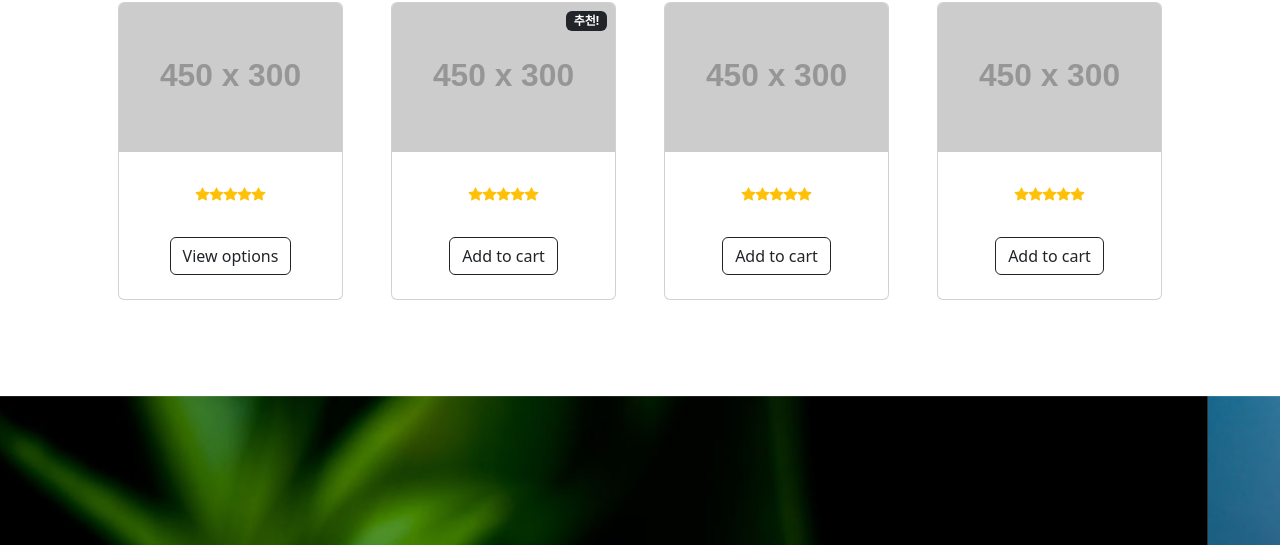
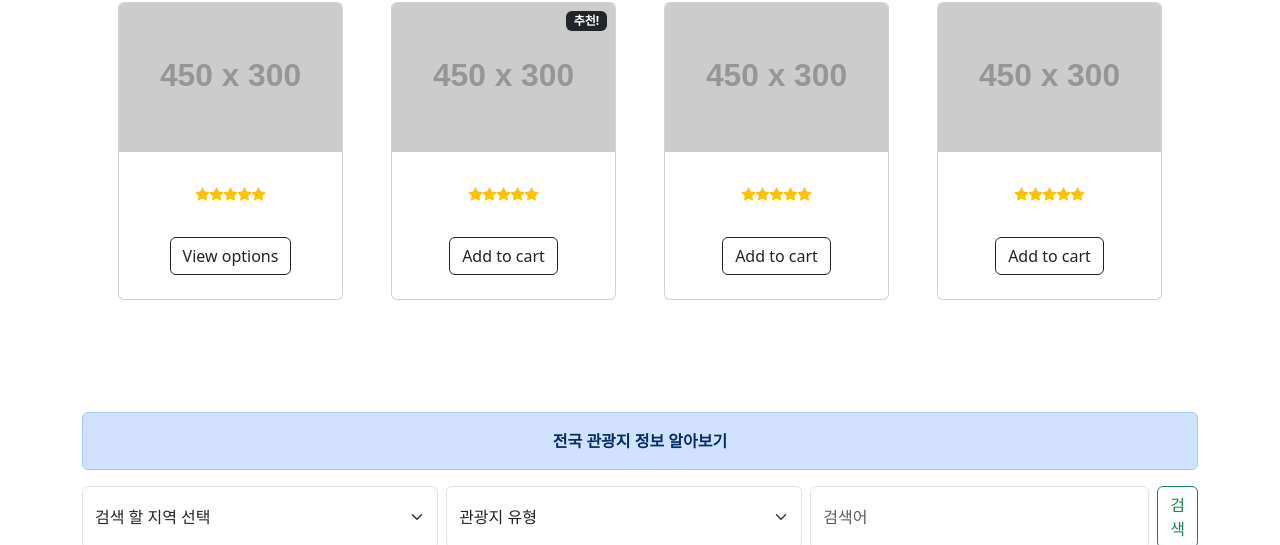
Before and after one commit to synodical/enjoytrip-front, a plain HTML site: page index.html in a window 1280 px wide. Shown: the part 255-800 px from the top of the page. Drawn offline with nearby package versions, Linux system fonts and the light colour scheme; no server answers; placeholder pictures from the web are drawn by us.

Commit message:
관광지 정보 검색 섹션

```diff
--- /dev/null
+++ b/enjoytrip-front/triplist.html
@@ -0,0 +1,37 @@
+<div class="container">
+  <div class="">
+    <div class="alert alert-primary mt-3 text-center fw-bold" role="alert">
+      전국 관광지 정보 알아보기
+    </div>
+    <!-- 관광지 검색 start -->
+    <form class="d-flex my-3" onsubmit="return false;" role="search">
+      <select id="search-area" class="form-select me-2">
+        <option value="0" selected>검색 할 지역 선택</option>
+      </select>
+      <select id="search-content-id" class="form-select me-2">
+        <option value="0" selected>관광지 유형</option>
+        <option value="12">관광지</option>
+        <option value="14">문화시설</option>
+        <option value="15">축제공연행사</option>
+        <option value="25">여행코스</option>
+        <option value="28">레포츠</option>
+        <option value="32">숙박</option>
+        <option value="38">쇼핑</option>
+        <option value="39">음식점</option>
+      </select>
+      <input
+        id="search-keyword"
+        class="form-control me-2"
+        type="search"
+        placeholder="검색어"
+        aria-label="검색어"
+      />
+      <button id="btn-search" class="btn btn-outline-success" type="button">
+        검색
+      </button>
+    </form>
+
+    <!-- 관광지 검색 end -->
+  </div>
+</div>
+<!-- 중앙 content end -->
--- a/index.html
+++ b/index.html
@@ -47,9 +47,13 @@
     <header class="container"></header>
 
     <section include-html="/enjoytrip-front/section1.html"></section>
+
+    <section include-html="/enjoytrip-front/triplist.html"></section>
+
     <div include-html="/enjoytrip-front/carousel.html"></div>
     <section include-html="/enjoytrip-front/section2.html"></section>
     <section include-html="/enjoytrip-front/section3.html"></section>
+
     <footer include-html="/enjoytrip-front/footer.html"></footer>
 
     <!-- <nav include-html="/enjoytrip-front/enjoytrip-front/navbar.html"></nav>
```
